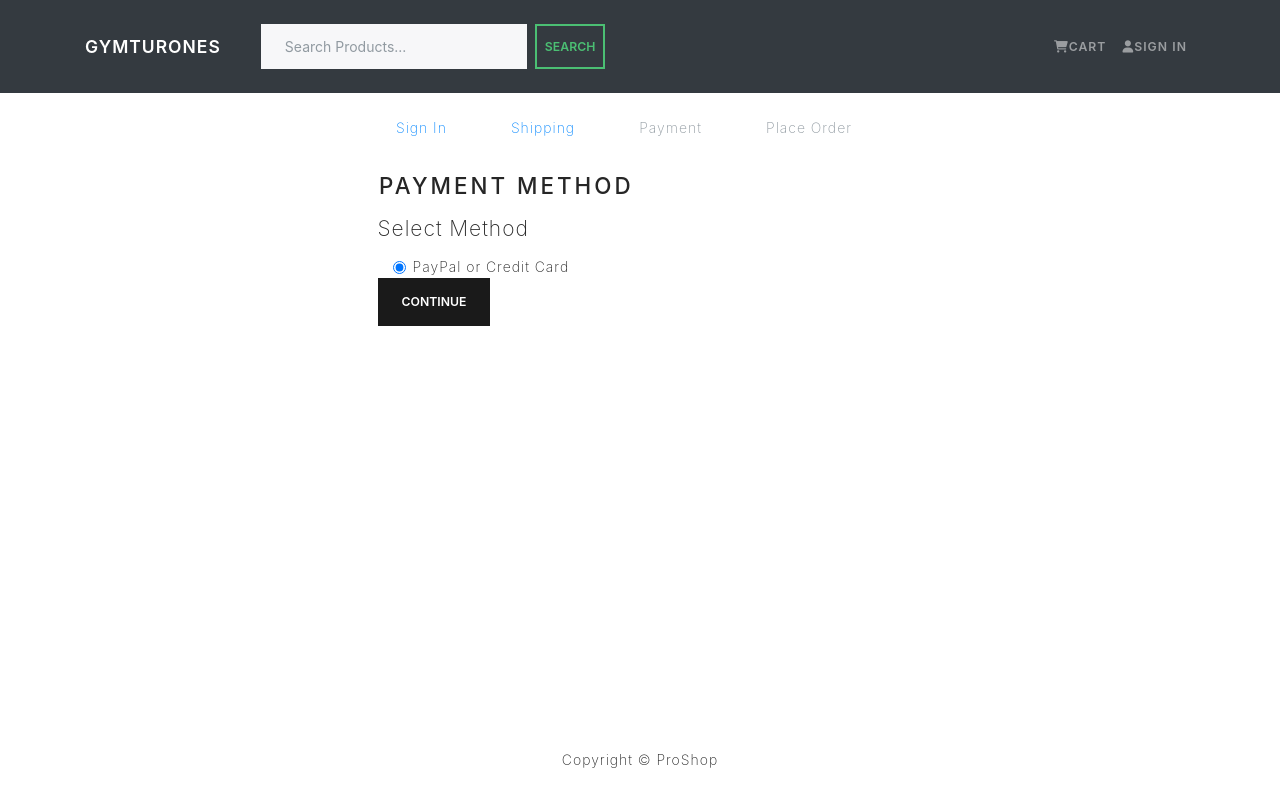
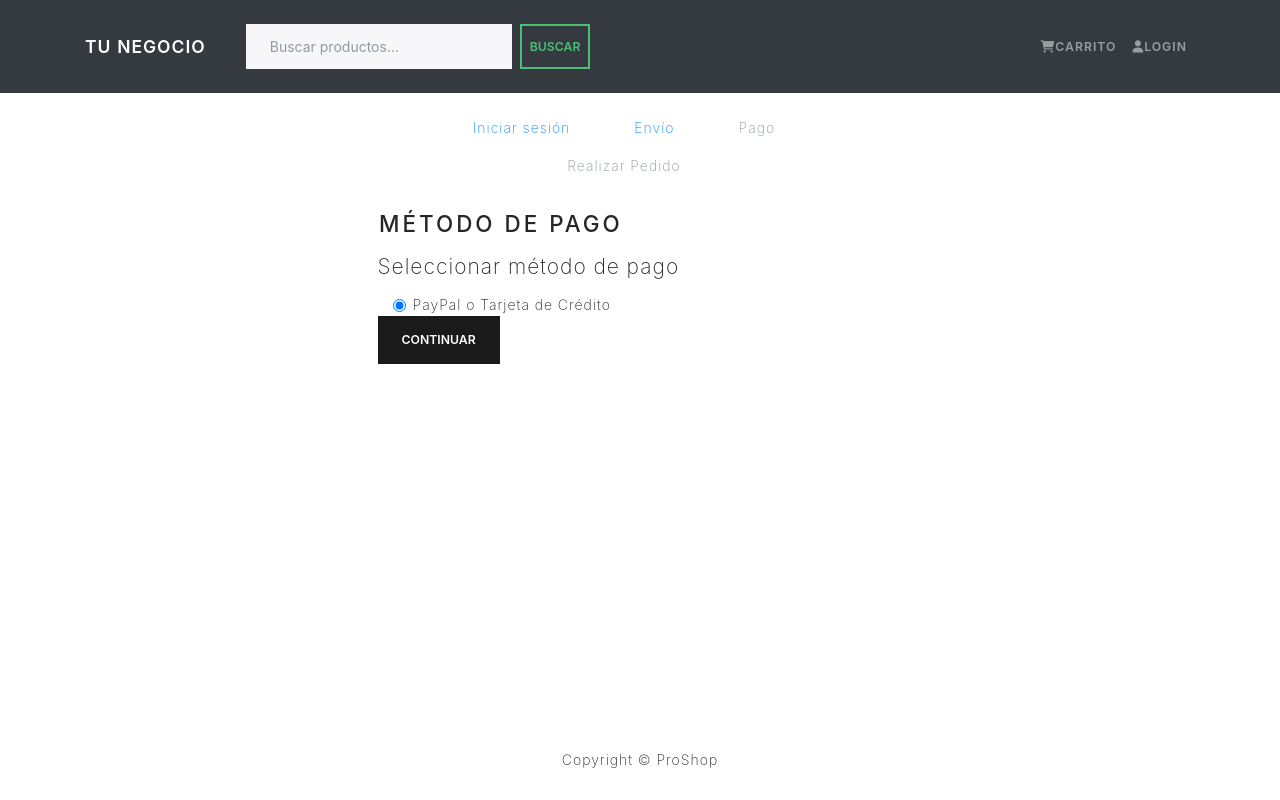
Before and after one commit to Juanchobostero/ecommerce-reactjs, a React (Create React App) app in the folder frontend/: page /payment in a window 1280 px wide. Built offline with nearby package versions, Linux system fonts and the light colour scheme.

Commit message:
Cambios interfaz a español

```diff
--- a/frontend/public/index.html
+++ b/frontend/public/index.html
@@ -16,7 +16,7 @@
     -->
     <link rel="manifest" href="%PUBLIC_URL%/manifest.json" />
     <link rel="stylesheet" href="https://cdnjs.cloudflare.com/ajax/libs/font-awesome/6.1.1/css/all.min.css" integrity="sha512-KfkfwYDsLkIlwQp6LFnl8zNdLGxu9YAA1QvwINks4PhcElQSvqcyVLLD9aMhXd13uQjoXtEKNosOWaZqXgel0g==" crossorigin="anonymous" referrerpolicy="no-referrer" />
-    <title>App Ecommerce with React</title>
+    <title>Tu negocio</title>
   </head>
   <body>
     <noscript>You need to enable JavaScript to run this app.</noscript>
--- a/frontend/src/components/CheckoutSteps.js
+++ b/frontend/src/components/CheckoutSteps.js
@@ -8,33 +8,33 @@ const CheckoutSteps = ({ step1, step2, step3, step4 }) => {
         <Nav.Item>
             {step1 ? (
                 <LinkContainer to='/login'>
-                    <Nav.Link>Sign In</Nav.Link>
+                    <Nav.Link>Iniciar sesión</Nav.Link>
                 </LinkContainer>
-            ): (<Nav.Link disabled>Sign In</Nav.Link>)}
+            ): (<Nav.Link disabled>Iniciar sesión</Nav.Link>)}
         </Nav.Item>
 
         <Nav.Item>
             {step2 ? (
                 <LinkContainer to='/shipping'>
-                    <Nav.Link>Shipping</Nav.Link>
+                    <Nav.Link>Envío</Nav.Link>
                 </LinkContainer>
-            ): (<Nav.Link disabled>Shipping</Nav.Link>)}
+            ): (<Nav.Link disabled>Envío</Nav.Link>)}
         </Nav.Item>
 
         <Nav.Item>
             {step3 ? (
                 <LinkContainer to='/payment'>
-                    <Nav.Link>Payment</Nav.Link>
+                    <Nav.Link>Pago</Nav.Link>
                 </LinkContainer>
-            ): (<Nav.Link disabled>Payment</Nav.Link>)}
+            ): (<Nav.Link disabled>Pago</Nav.Link>)}
         </Nav.Item>
 
         <Nav.Item>
             {step4 ? (
                 <LinkContainer to='/placeorder'>
-                    <Nav.Link>Place Order</Nav.Link>
+                    <Nav.Link>Realizar Pedido</Nav.Link>
                 </LinkContainer>
-            ): (<Nav.Link disabled>Place Order</Nav.Link>)}
+            ): (<Nav.Link disabled>Realizar Pedido</Nav.Link>)}
         </Nav.Item>
     </Nav>
   )
--- a/frontend/src/components/Header.js
+++ b/frontend/src/components/Header.js
@@ -23,7 +23,7 @@ const Header = () => {
       <Navbar bg="dark" variant='dark' expand="lg" collapseOnSelect>
         <Container>
           <LinkContainer to={'/'}>
-            <Navbar.Brand>GYMTURONES</Navbar.Brand>
+            <Navbar.Brand>TU NEGOCIO</Navbar.Brand>
           </LinkContainer>
           <Navbar.Toggle aria-controls="basic-navbar-nav" />
             <Navbar.Collapse id="basic-navbar-nav">
@@ -33,7 +33,7 @@ const Header = () => {
                   <Nav.Link>
                     <i className='fas fa-shopping-cart'>
                     </i>
-                    Cart
+                    Carrito
                   </Nav.Link>
                 </LinkContainer>
                 {userInfo && userInfo.name ? (
@@ -43,18 +43,18 @@ const Header = () => {
                   >
                     <LinkContainer to='/profile'>
                         <NavDropdown.Item>
-                          Profile
+                          Perfil
                         </NavDropdown.Item>
                     </LinkContainer>
                     <NavDropdown.Item onClick={logoutHandler}>
-                      Logout
+                      Cerrar Sessión
                     </NavDropdown.Item>
                   </NavDropdown>
                 ): (
                   <LinkContainer to={'/login'}>
                     <Nav.Link>
                       <i className='fas fa-user'>
-                      </i>Sign In
+                      </i>Login
                     </Nav.Link>
                 </LinkContainer>
                 )}
@@ -66,22 +66,22 @@ const Header = () => {
                   >
                     <LinkContainer to='/admin/userlist'>
                         <NavDropdown.Item>
-                          Users
+                          Usuarios
                         </NavDropdown.Item>
                     </LinkContainer>
                     <LinkContainer to='/admin/productlist'>
                         <NavDropdown.Item>
-                          Products
+                          Productos
                         </NavDropdown.Item>
                     </LinkContainer>
                     <LinkContainer to='/admin/orderlist'>
                         <NavDropdown.Item>
-                          Orders
+                          Ordenes
                         </NavDropdown.Item>
                     </LinkContainer>
                     <LinkContainer to='/admin/reports'>
                         <NavDropdown.Item>
-                          Reports
+                          Reportes
                         </NavDropdown.Item>
                     </LinkContainer>
                   </NavDropdown>
--- a/frontend/src/components/Meta.js
+++ b/frontend/src/components/Meta.js
@@ -12,9 +12,9 @@ const Meta = ({ title, description, keywords }) => {
 }
 
 Meta.defaultProps = {
-    title: 'Welcome To Proshop | Home',
-    description: 'We sell the best products for cheap',
-    keywords: 'electronics, buy electronics, cheap electronics'
+    title: 'Bienvenido | Home',
+    description: 'Vendemos los mejores productos para vos',
+    keywords: 'electronica, comprar articulos de electronica, articulos electronicos baratos'
 }
 
 export default Meta;
--- a/frontend/src/components/SearchBox.js
+++ b/frontend/src/components/SearchBox.js
@@ -27,7 +27,7 @@ const SearchBox = () => {
                 type='text'
                 name='q'
                 onChange={(e) => setKeyboard(e.target.value)}
-                placeholder='Search Products...'
+                placeholder='Buscar productos...'
                 className='mr-sm-2 ml-sm-2'
             >
             </Form.Control>
@@ -36,7 +36,7 @@ const SearchBox = () => {
                 variant='outline-success'
                 className='p-2'
             >
-                Search
+                Buscar
             </Button>
         </Form>
     )
--- a/frontend/src/screens/CartScreen.js
+++ b/frontend/src/screens/CartScreen.js
@@ -39,9 +39,9 @@ const CartScreen = () => {
   return (
     <Row>
       <Col md={8}>
-        <h1>Shopping Cart</h1>
+        <h1>Tu carrito</h1>
         {cartItems.length === 0
-          ? <Message>Your cart is empty <Link to='/'>Go Back</Link></Message>
+          ? <Message>Tu carrito está vacío <Link to='/'>Volver</Link></Message>
           : (
             <ListGroup variant='flush'>
               {cartItems.map(item => (
@@ -104,7 +104,7 @@ const CartScreen = () => {
                 disabled={cartItems.length === 0}
                 onClick={checkoutHandler}
               >
-                Proceed to checkout
+                Continuar con el checkout
               </Button>
             </ListGroup.Item>
           </ListGroup>
--- a/frontend/src/screens/HomeScreen.js
+++ b/frontend/src/screens/HomeScreen.js
@@ -33,9 +33,9 @@ const HomeScreen = () => {
   return (
     <>
       <Meta />
-      {!keyword ? <ProductCarousel /> : <Link to='/' className='btn btn-light'>Go Back</Link>}
+      {!keyword ? <ProductCarousel /> : <Link to='/' className='btn btn-light'>Volver</Link>}
       <br></br>
-      <h1>Latest Products</h1>
+      <h1>Últimos Productos</h1>
       { loading
         ? (<Loader />)
         : error
--- a/frontend/src/screens/LoginScreen.js
+++ b/frontend/src/screens/LoginScreen.js
@@ -37,15 +37,15 @@ const LoginScreen = () => {
 
   return (
     <FormContainer>
-        <h1>Sign In</h1>
+        <h1>Iniciar Sesión</h1>
         {error && <Message variant='danger'>{error}</Message>}
         {loading && <Loader />}
         <Form onSubmit={submitHandler}>
             <Form.Group controlId='email'>
-                <Form.Label>Email Address</Form.Label>
+                <Form.Label>Correo</Form.Label>
                 <Form.Control
                     type='email'
-                    placeholder='Enter Email'
+                    placeholder='Ingresar correo'
                     value={email}
                     onChange={(e) => setEmail(e.target.value)}
                     >
@@ -53,10 +53,10 @@ const LoginScreen = () => {
             </Form.Group>
 
             <Form.Group controlId='password'>
-                <Form.Label>Password</Form.Label>
+                <Form.Label>Contraseña</Form.Label>
                 <Form.Control
                     type='password'
-                    placeholder='Enter Password'
+                    placeholder='Ingresar contraseña'
                     value={password}
                     onChange={(e) => setPassword(e.target.value)}
                     >
@@ -64,13 +64,13 @@ const LoginScreen = () => {
             </Form.Group>
 
             <Button type='submit' variant='primary'>
-                Sign In
+                Acceder
             </Button>
         </Form>
 
         <Row className='py-3'>
             <Col>
-                New Customer ? <Link to={redirect ? `/register?redirect=${redirect}` : '/register'}>Register</Link>
+                Eres nuevo ? <Link to={redirect ? `/register?redirect=${redirect}` : '/register'}>Registrarse</Link>
             </Col>
         </Row>
     </FormContainer>
--- a/frontend/src/screens/PaymentScreen.js
+++ b/frontend/src/screens/PaymentScreen.js
@@ -29,16 +29,16 @@ const PaymentScreen = () => {
     return (
         <FormContainer>
             <CheckoutSteps step1 step2 />
-            <h1>Payment Method</h1>
+            <h1>Método de pago</h1>
             <Form onSubmit={submitHandler}>
                 <Form.Group>
-                    <Form.Label as='legend'>Select Method</Form.Label>
+                    <Form.Label as='legend'>Seleccionar método de pago</Form.Label>
 
 
                     <Col>
                         <Form.Check
                             type='radio'
-                            label='PayPal or Credit Card'
+                            label='PayPal o Tarjeta de Crédito'
                             id='PayPal'
                             name='paymentMethod'
                             value='PayPal'
@@ -63,7 +63,7 @@ const PaymentScreen = () => {
                     type='submit'
                     variant='primary'
                 >
-                    Continue
+                    Continuar
                 </Button>
             </Form>
         </FormContainer>
--- a/frontend/src/screens/ProductScreen.js
+++ b/frontend/src/screens/ProductScreen.js
@@ -56,7 +56,7 @@ const ProductScreen = () => {
     return (
         <>
             <Link className='btn btn-light my-3' to='/'>
-                Go Back
+                Volver
             </Link>
             { loading
                 ? (<Loader />)
@@ -76,14 +76,14 @@ const ProductScreen = () => {
                             <ListGroup.Item>
                                 <Rating
                                     value={product.rating}
-                                    text={`${product.numReviews} reviews`}
+                                    text={`${product.numReviews} reseñas`}
                                 />
                             </ListGroup.Item>
                             <ListGroup.Item>
-                                Price: ${product.price}
+                                Precio: ${product.price}
                             </ListGroup.Item>
                             <ListGroup.Item>
-                                Description: {product.description}
+                                Descripción: {product.description}
                             </ListGroup.Item>
                         </ListGroup>
                     </Col>
@@ -93,7 +93,7 @@ const ProductScreen = () => {
                                 <ListGroup.Item>
                                     <Row>
                                         <Col>
-                                            Price:
+                                            Precio:
                                         </Col>
                                         <Col>
                                             <strong>${product.price}</strong>
@@ -103,10 +103,10 @@ const ProductScreen = () => {
                                 <ListGroup.Item>
                                     <Row>
                                         <Col>
-                                            Status:
+                                            Estado:
                                         </Col>
                                         <Col>
-                                            {product.countInStock > 0 ? 'In Stock' : 'Out Of Stock'}
+                                            {product.countInStock > 0 ? 'En stock' : 'Fuera de stock'}
                                         </Col>
                                     </Row>
                                 </ListGroup.Item>
@@ -114,7 +114,7 @@ const ProductScreen = () => {
                                 {product.countInStock > 0 && (
                                     <ListGroup.Item>
                                         <Row>
-                                            <Col>Qty</Col>
+                                            <Col>Cantidad</Col>
                                             <Col>
                                                 <Form.Control
                                                     as='select'
@@ -139,7 +139,7 @@ const ProductScreen = () => {
                                         className='btn-block'
                                         disabled={product.countInStock === 0}
                                     >
-                                        Add To Cart
+                                        Agregar al carrito
                                     </Button>
                                 </ListGroup.Item>
                             </ListGroup>
@@ -148,8 +148,8 @@ const ProductScreen = () => {
                 </Row>
                 <Row>
                     <Col md={6}>
-                        <h2>Reviews</h2>
-                        {product.reviews.length === 0 && <Message>No Reviews</Message>}
+                        <h2>Reseñas</h2>
+                        {product.reviews.length === 0 && <Message>No hay reseñas</Message>}
                         <ListGroup variant='flush'>
                             {product.reviews.map(review => (
                                 <ListGroup.Item key={review._id}>
@@ -164,7 +164,7 @@ const ProductScreen = () => {
                                 </ListGroup.Item>
                             ))}
                             <ListGroup.Item>
-                                <h2>Write a Customer Review</h2>
+                                <h2>Escribir una reseña</h2>
                                 {errorProductReview && (
                                     <Message variant='danger'>{errorProductReview}</Message>
                                 )}
@@ -172,18 +172,18 @@ const ProductScreen = () => {
                                     ? (
                                         <Form onSubmit={submitHandler}>
                                             <Form.Group controlId='rating'>
-                                                <Form.Label>Rating</Form.Label>
+                                                <Form.Label>Calificación</Form.Label>
                                                 <Form.Control
                                                     as='select'
                                                     value={rating}
                                                     onChange={(e) => setRating(e.target.value)}
                                                 >
-                                                    <option value=''>Select...</option>
-                                                    <option value='1'>1 - Poor</option>
-                                                    <option value='2'>2 - Fair</option>
-                                                    <option value='3'>3 - Good</option>
-                                                    <option value='4'>4 - Very Good</option>
-                                                    <option value='5'>5 - Excellent</option>
+                                                    <option value=''>Seleccionar...</option>
+                                                    <option value='1'>1 - Pobre</option>
+                                                    <option value='2'>2 - Justa</option>
+                                                    <option value='3'>3 - Bueno</option>
+                                                    <option value='4'>4 - Muy bueno</option>
+                                                    <option value='5'>5 - Excelente</option>
                                                 </Form.Control>
                                             </Form.Group>
 
@@ -202,11 +202,11 @@ const ProductScreen = () => {
                                                 type='submit'
                                                 variant='primary'
                                             >
-                                                Submit
+                                                Enviar
                                             </Button>
                                         </Form>
                                     )
-                                    : (<Message>Please <Link to='/login'>sign in</Link> to write a review</Message>)}
+                                    : (<Message>Por favor <Link to='/login'>ingresar</Link> para escribir una reseña</Message>)}
                             </ListGroup.Item>
                         </ListGroup>
                     </Col>
```
Also changed, not shown: 1 other file (tests, documents, lock files or other folders).
